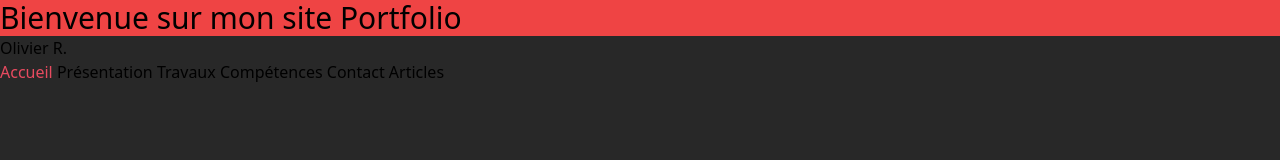
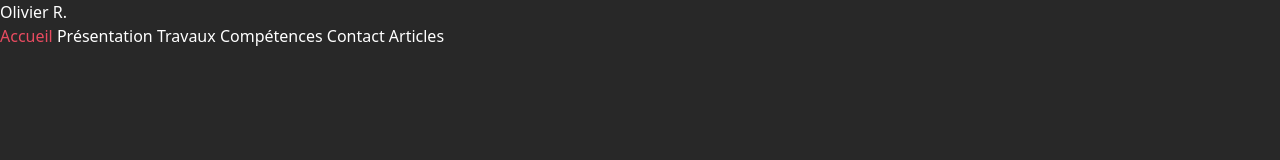
Before and after one commit to ShikiNoTsuna/portfolio-website-shiki, a website: page src/index.html in a window 1280 px wide. Drawn offline with Linux system fonts and the light colour scheme.

Commit message:
feat: set text color of the webpage to white

```diff
--- a/src/index.html
+++ b/src/index.html
@@ -9,8 +9,7 @@
     <link rel="preconnect" href="https://fonts.gstatic.com" crossorigin>
     <link href="https://fonts.googleapis.com/css2?family=Karla:ital,wght@0,200..800;1,200..800&family=Rubik:ital,wght@0,300..900;1,300..900&display=swap" rel="stylesheet">
 </head>
-<body class="bg-brightBlack">
-    <h1 class="text-3xl bg-red-500">Bienvenue sur mon site Portfolio</h1>
+<body class="bg-brightBlack text-white">
     <header>
         <div class="container">
             <div class="">Olivier R.</div>
```
Also changed, not shown: css/output.css.
